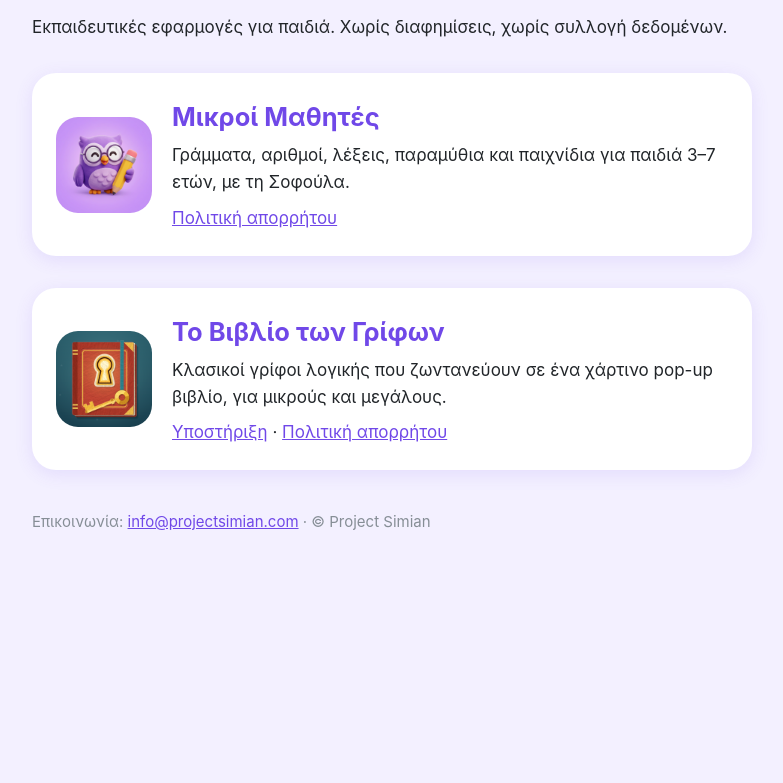
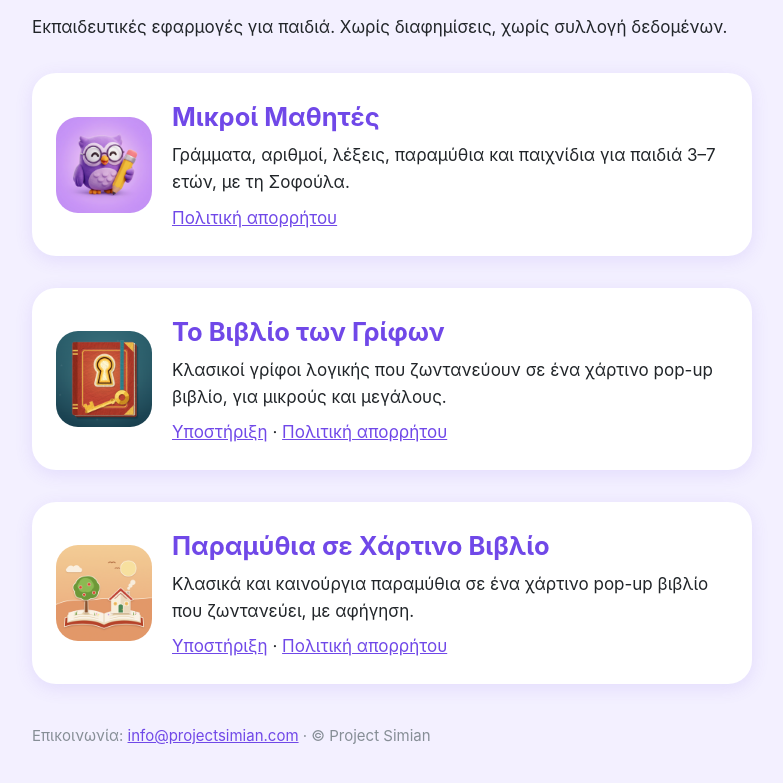
Before and after one commit to stweekp-cell/projectsimian-site, a plain HTML site: page index.html in a window 1280 px wide. Shown: the part 253-1036 px from the top of the page, without its empty margins (248-1031 px from the left). Before the commit the page ends 843 px from the top, so only its background shows below. Drawn offline with Linux system fonts and the light colour scheme.

Commit message:
Homepage: add Παραμύθια σε Χάρτινο Βιβλίο with support and privacy links
Co-Authored-By: Claude Opus 5.5 <noreply@anthropic.com>

```diff
--- a/index.html
+++ b/index.html
@@ -48,6 +48,14 @@
       <a href="/book-of-riddles/">Υποστήριξη</a> · <a href="/book-of-riddles/privacy/">Πολιτική απορρήτου</a>
     </div>
   </div>
+  <div class="card">
+    <img src="/paramythia/icon.png" alt="Παραμύθια σε Χάρτινο Βιβλίο">
+    <div>
+      <h2>Παραμύθια σε Χάρτινο Βιβλίο</h2>
+      <p>Κλασικά και καινούργια παραμύθια σε ένα χάρτινο pop-up βιβλίο που ζωντανεύει, με αφήγηση.</p>
+      <a href="/paramythia/">Υποστήριξη</a> · <a href="/paramythia/privacy/">Πολιτική απορρήτου</a>
+    </div>
+  </div>
   <footer>Επικοινωνία: <a href="mailto:info@projectsimian.com">info@projectsimian.com</a> · © Project Simian</footer>
 </main>
 </body>
```
